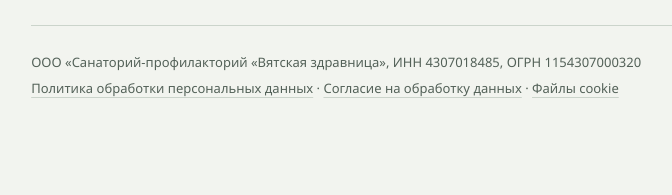
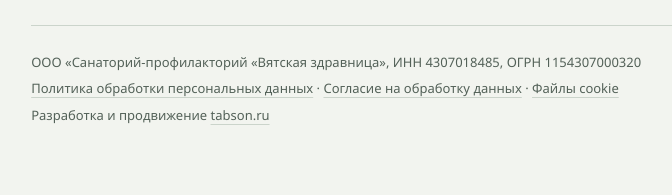
Before and after one commit to LerkOFF/parkhotel, a PHP site: page / in a window 1280 px wide. Shown: the part 5239-5434 px from the top of the page, without its empty margins (20-692 px from the left). Before the commit the page ends 5337 px from the top, so only its background shows below. Run offline with PHP 8.4, Linux system fonts and the light colour scheme.

Commit message:
в подвале сайта: «Разработка и продвижение tabson.ru» со ссылкой

```diff
--- a/app/view-site.php
+++ b/app/view-site.php
@@ -224,6 +224,7 @@ $requestType = match ($slug) {
     <div class="footer-legal">
         <p>ООО «Санаторий-профилакторий «Вятская здравница», ИНН 4307018485, ОГРН 1154307000320</p>
         <p><a href="/politika-konfidencialnosti/">Политика обработки персональных данных</a> · <a href="/soglasie-na-obrabotku-pd/">Согласие на обработку данных</a> · <a href="/politika-cookie/">Файлы cookie</a></p>
+        <p class="footer-credit">Разработка и продвижение <a href="https://tabson.ru" target="_blank" rel="noopener">tabson.ru</a></p>
     </div>
 </footer>
 <div class="cookie-banner" role="region" aria-label="Файлы cookie" hidden>
```
